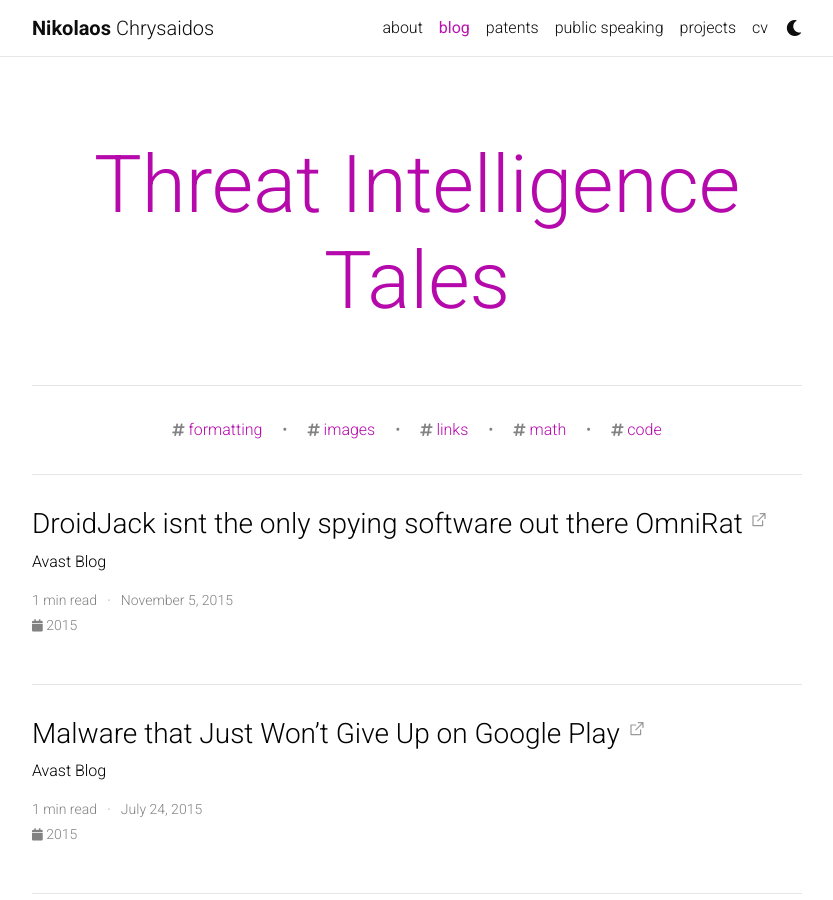
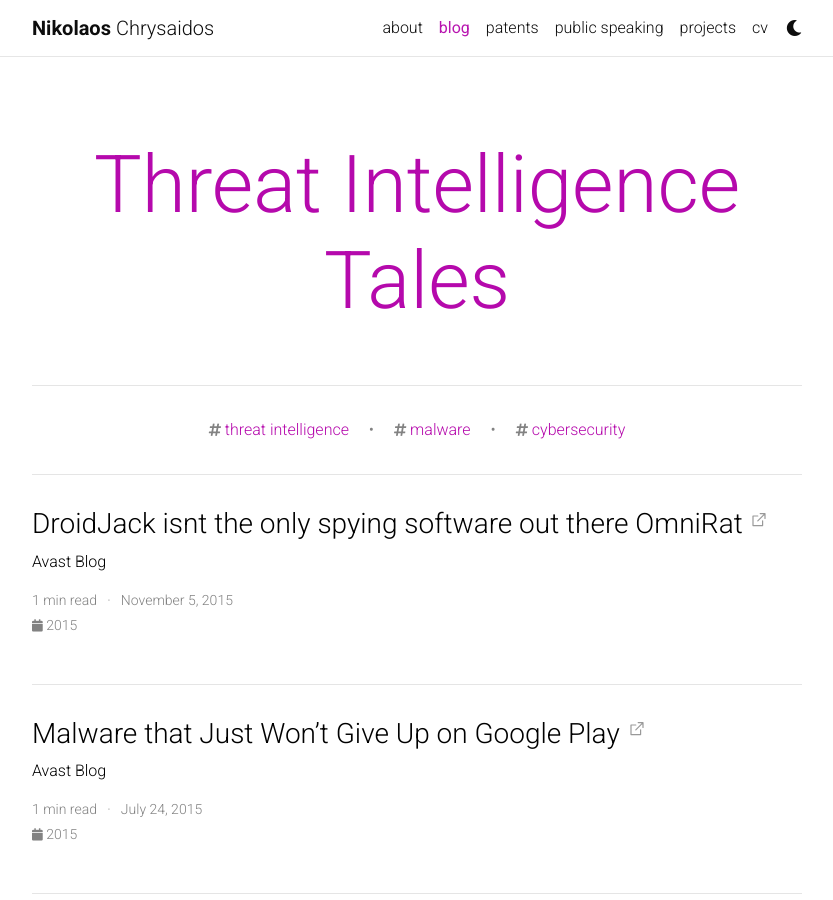
Before and after one commit to virqdroid/virqdroid.github.io, a Jekyll site: the page built from blog/index.html, in a window 1280 px wide and 900 px high. Shown: the whole window, without its empty margins (223-1056 px from the left). Built offline with Jekyll 4.4.1, drawn with Linux system fonts in a browser that asks for light colours; the list of posts is cut into pages by our own code; comment, search, counter and statistics services are not loaded; a style sheet for code colours, icons or effects is not loaded.

Commit message:
Change of blog tags

```diff
--- a/_config.yml
+++ b/_config.yml
@@ -247,7 +247,7 @@
     tag: '/blog/tag/:name/'
     category: '/blog/category/:name/'
 
-display_tags: ['formatting', 'images', 'links', 'math', 'code'] # this tags will be dispalyed on the front page of your blog
+display_tags: ['threat intelligence', 'malware', 'cybersecurity'] # this tags will be dispalyed on the front page of your blog
 
 # -----------------------------------------------------------------------------
 # Jekyll Scholar
```
